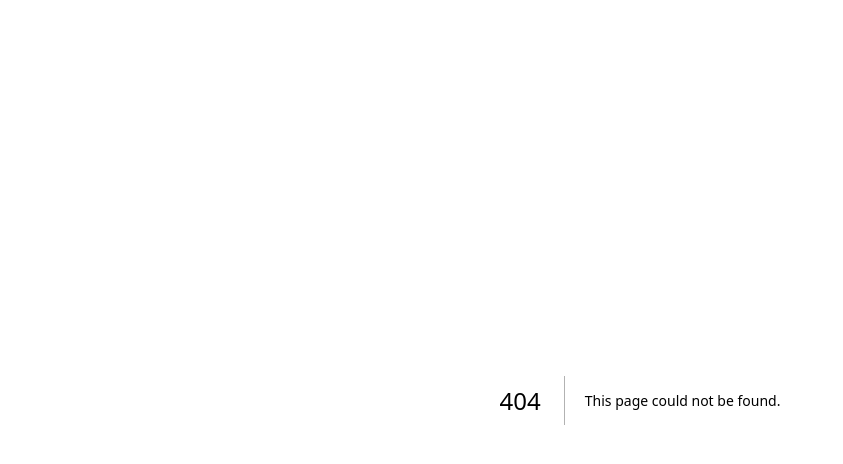
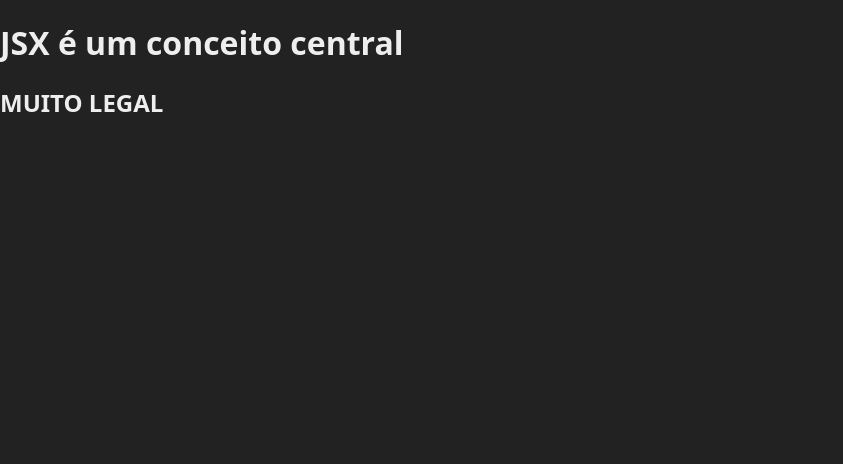
Before and after one commit to LucasMatheus96/CRUD_Usuario_Next.JS, a Next.js app in the folder fundamentos/: page /jsx in a window 1280 px wide. Before the commit this address had no page. Shown: the top 464 px of the page, without its empty margins (0-843 px from the left). Built offline with nearby package versions, Linux system fonts and the light colour scheme.

Commit message:
Css global

```diff
--- a/fundamentos/src/pages/_app.jsx
+++ b/fundamentos/src/pages/_app.jsx
@@ -1,4 +1,5 @@
 import '../styles/globals.css'
+import '../styles/app.css'
 
 function MyApp({ Component, pageProps }) {
   return <Component {...pageProps} />
--- /dev/null
+++ b/fundamentos/src/pages/jsx.jsx
@@ -0,0 +1,15 @@
+export default function Jsx() {
+
+    const titulo = <h1>JSX é um conceito central</h1>
+
+    function subtitulo(params) {
+            return <h2>{"Muito legal".toUpperCase()}</h2>
+    }
+  return (
+    <div>
+       {titulo}
+         {subtitulo()}
+
+    </div>
+  );
+}
--- /dev/null
+++ b/fundamentos/src/styles/app.css
@@ -0,0 +1,6 @@
+html,
+body{
+    background-color: #222;
+    color: #eee;
+    font-family: system-ui, -apple-system, BlinkMacSystemFont, 'Segoe UI', Roboto, Oxygen, Ubuntu, Cantarell, 'Open Sans', 'Helvetica Neue', sans-serif;
+}
```
